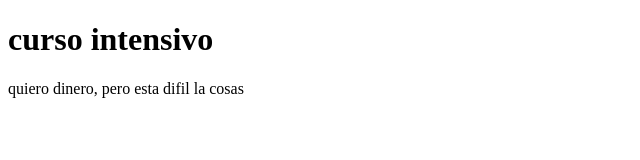
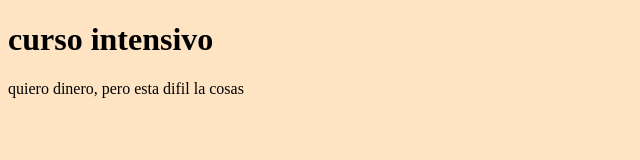
Before and after one commit to willygeminis/git-inicios, a plain HTML site: page index.html in a window 1280 px wide. Shown: the whole page, without its empty margins (0-640 px from the left). Drawn offline with Linux system fonts and the light colour scheme.

Commit message:
error tipografico

```diff
--- a/index.html
+++ b/index.html
@@ -4,7 +4,7 @@
     <meta charset="UTF-8">
     <meta name="viewport" content="width=device-width, initial-scale=1.0">
     <title>aprendiendo git & github</title>
-    <link rel="stylesheet" href="style.csss">
+    <link rel="stylesheet" href="style.css">
 </head>
 <body>
     <h1>curso intensivo</h1>
```
